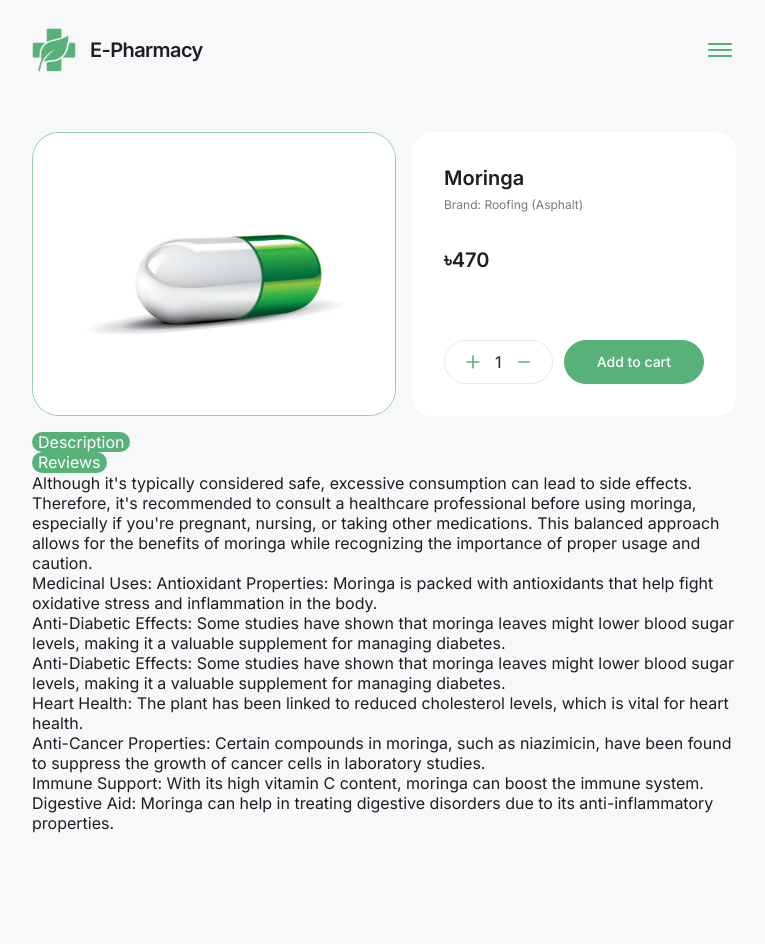
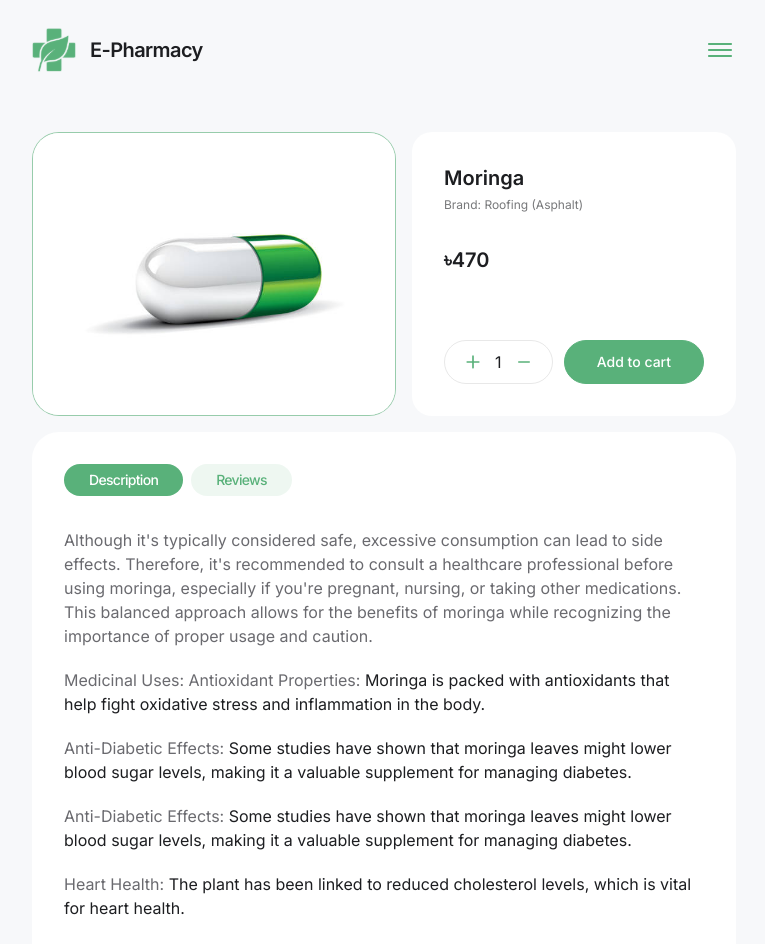
Before and after one commit to milenness/e-pharmacy-frontend, a Next.js app: page /medicine/1 in a window 1280 px wide. Shown: the top 944 px of the page, without its empty margins (256-1021 px from the left). Built offline with nearby package versions, Linux system fonts and the light colour scheme.

Commit message:
add desk component

```diff
--- a/components/DetailInfo/DetailInfo.module.css
+++ b/components/DetailInfo/DetailInfo.module.css
@@ -11,21 +11,24 @@
     gap: 16px;
     align-items: start;
   }
-}
 
   .deskWrapper {
     grid-column: span 2;
     display: flex;
     flex-direction: column;
   }
+}
 
 @media only screen and (min-width: 1440px) {
   .detailWrapper {
     grid-template-areas:
       "img desk"
-      "cart desk";
+      "cart desk"
+      "empty desk";
 
-    gap: 20px;
+    grid-template-rows: auto auto 1fr;
+    gap: 0 20px;
+    align-items: start;
   }
 
   .detailWrapper > *:nth-child(1) {
@@ -34,10 +37,12 @@
 
   .detailWrapper > *:nth-child(2) {
     grid-area: cart;
+    margin-top: 20px;
   }
 
-  .detailWrapper > *:nth-child(3) {
+  .deskWrapper {
     grid-area: desk;
+    grid-column: auto;
   }
 }
 
@@ -176,3 +181,93 @@ border-color: rgba(89, 177, 122, 0.5);
 background-color: transparent;
 color: var(--primary-color);
 }
+
+.deskWrapper {
+  background-color: var(--white);
+  border-radius: 27px;
+  padding: 20px 20px 40px 20px;
+}
+
+@media only screen and (min-width: 768px) {
+.deskWrapper {
+  padding: 32px 32px 64px 32px;
+}
+}
+
+@media only screen and (min-width: 1440px) {
+.deskWrapper {
+  padding: 40px 40px 66px 40px;
+}
+}
+
+.buttonsWrapper {
+  display: flex;
+  gap: 8px;
+  margin-bottom: 20px;
+}
+
+@media only screen and (min-width: 768px) {
+.buttonsWrapper {
+margin-bottom: 32px;
+}
+}
+
+@media only screen and (min-width: 1440px) {
+.buttonsWrapper {
+margin-bottom: 40px;
+}
+}
+
+.deskButton {
+  padding: 8px 25px;
+  font-weight: 500;
+font-size: 14px;
+letter-spacing: -0.05em;
+color: var(--primary-color);
+background-color: rgba(89, 177, 122, 0.1);
+border-radius: 40px;
+}
+
+.active {
+  color: var(--white);
+  background-color: var(--primary-color);
+}
+
+.mainDesk {
+  color: #6a6a6f;
+  margin-bottom: 20px;
+}
+
+@media only screen and (min-width: 768px) {
+.mainDesk, .deskItem {
+line-height: 1.5;
+}
+}
+
+.deskList {
+  display: flex;
+  flex-direction: column;
+  gap: 20px;
+}
+
+@media only screen and (min-width: 1440px) {
+.deskList {
+padding-bottom: 14px;
+}
+}
+
+.accent {
+  color: #6a6a6f;
+}
+
+.reviewsList {
+  display: flex;
+  gap: 20px;
+  flex-direction: column;
+}
+
+@media only screen and (min-width: 768px) {
+.reviewsList {
+  padding-bottom: 6px;
+}
+}
--- a/components/DetailInfo/DetailInfo.tsx
+++ b/components/DetailInfo/DetailInfo.tsx
@@ -1,9 +1,16 @@
+"use client";
+
+import { useState } from "react";
 import css from "./DetailInfo.module.css";
 import Image from "next/image";
 import { CgMathPlus } from "react-icons/cg";
 import { HiMiniMinus } from "react-icons/hi2";
 
 export default function DetailInfo() {
+  const [activeTab, setActiveTab] = useState<"description" | "reviews">(
+    "description",
+  );
+
   return (
     <div className={css.detailWrapper}>
       <Image
@@ -35,60 +42,89 @@ export default function DetailInfo() {
           </button>
         </div>
       </div>
+
       <div className={css.deskWrapper}>
         <ul className={css.buttonsWrapper}>
           <li>
-            <button type="button">Description</button>
+            <button
+              type="button"
+              className={`${css.deskButton} ${activeTab === "description" ? css.active : ""}`}
+              onClick={() => setActiveTab("description")}
+            >
+              Description
+            </button>
           </li>
           <li>
-            <button type="button">Reviews</button>
+            <button
+              type="button"
+              className={`${css.deskButton} ${activeTab === "reviews" ? css.active : ""}`}
+              onClick={() => setActiveTab("reviews")}
+            >
+              Reviews
+            </button>
           </li>
         </ul>
+
+        {activeTab === "description" && (
+          <>
             <p className={css.mainDesk}>
-          Although it&apos;s typically considered safe, excessive consumption
-          can lead to side effects. Therefore, it&apos;s recommended to consult
-          a healthcare professional before using moringa, especially if
-          you&apos;re pregnant, nursing, or taking other medications. This
-          balanced approach allows for the benefits of moringa while recognizing
-          the importance of proper usage and caution.
+              Although it&apos;s typically considered safe, excessive
+              consumption can lead to side effects. Therefore, it&apos;s
+              recommended to consult a healthcare professional before using
+              moringa, especially if you&apos;re pregnant, nursing, or taking
+              other medications. This balanced approach allows for the benefits
+              of moringa while recognizing the importance of proper usage and
+              caution.
             </p>
-        <ul>
-          <li>
+            <ul className={css.deskList}>
+              <li className={css.deskItem}>
                 <span className={css.accent}>Medicinal Uses:</span>
-            <span className={css.accent}> Antioxidant Properties:</span> Moringa
-            is packed with antioxidants that help fight oxidative stress and
-            inflammation in the body.
+                <span className={css.accent}>
+                  {" "}
+                  Antioxidant Properties:
+                </span>{" "}
+                Moringa is packed with antioxidants that help fight oxidative
+                stress and inflammation in the body.
               </li>
-          <li>
+              <li className={css.deskItem}>
                 <span className={css.accent}>Anti-Diabetic Effects:</span> Some
                 studies have shown that moringa leaves might lower blood sugar
                 levels, making it a valuable supplement for managing diabetes.
               </li>
-          <li>
+              <li className={css.deskItem}>
                 <span className={css.accent}>Anti-Diabetic Effects:</span> Some
                 studies have shown that moringa leaves might lower blood sugar
                 levels, making it a valuable supplement for managing diabetes.
               </li>
-          <li>
-            <span className={css.accent}>Heart Health:</span> The plant has been
-            linked to reduced cholesterol levels, which is vital for heart
-            health.
+              <li className={css.deskItem}>
+                <span className={css.accent}>Heart Health:</span> The plant has
+                been linked to reduced cholesterol levels, which is vital for
+                heart health.
               </li>
-          <li>
-            <span className={css.accent}>Anti-Cancer Properties:</span> Certain
-            compounds in moringa, such as niazimicin, have been found to
-            suppress the growth of cancer cells in laboratory studies.
+              <li className={css.deskItem}>
+                <span className={css.accent}>Anti-Cancer Properties:</span>{" "}
+                Certain compounds in moringa, such as niazimicin, have been
+                found to suppress the growth of cancer cells in laboratory
+                studies.
               </li>
-          <li>
-            <span className={css.accent}>Immune Support:</span> With its high
-            vitamin C content, moringa can boost the immune system.
+              <li className={css.deskItem}>
+                <span className={css.accent}>Immune Support:</span> With its
+                high vitamin C content, moringa can boost the immune system.
               </li>
-          <li>
-            <span className={css.accent}>Digestive Aid:</span> Moringa can help
-            in treating digestive disorders due to its anti-inflammatory
-            properties.
+              <li className={css.deskItem}>
+                <span className={css.accent}>Digestive Aid:</span> Moringa can
+                help in treating digestive disorders due to its
+                anti-inflammatory properties.
               </li>
             </ul>
+          </>
+        )}
+
+        {activeTab === "reviews" && (
+          <ul className={css.reviewsList}>
+           <li></li>
+          </ul>
+        )}
       </div>
     </div>
   );
```
Lines whose indentation alone changed are shown as unchanged.
